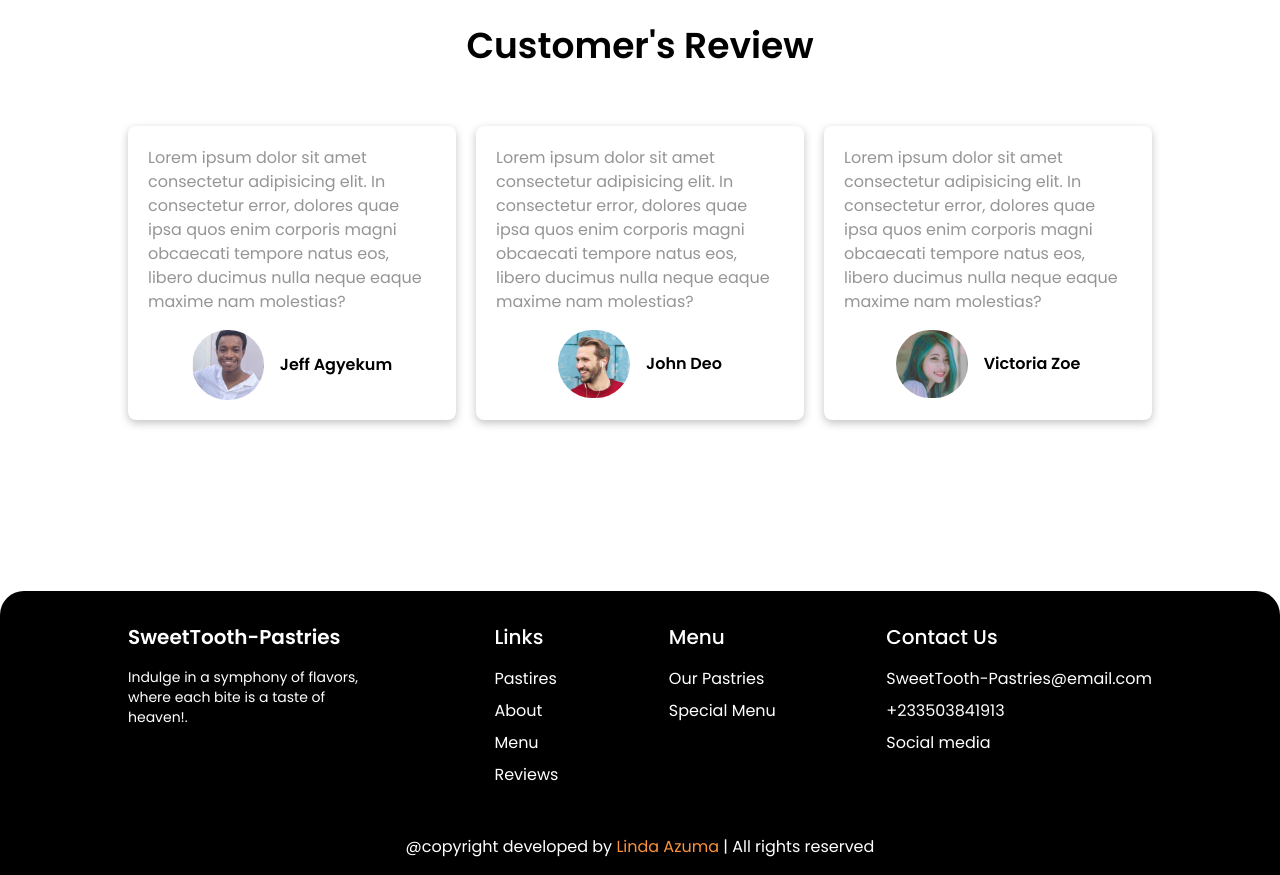
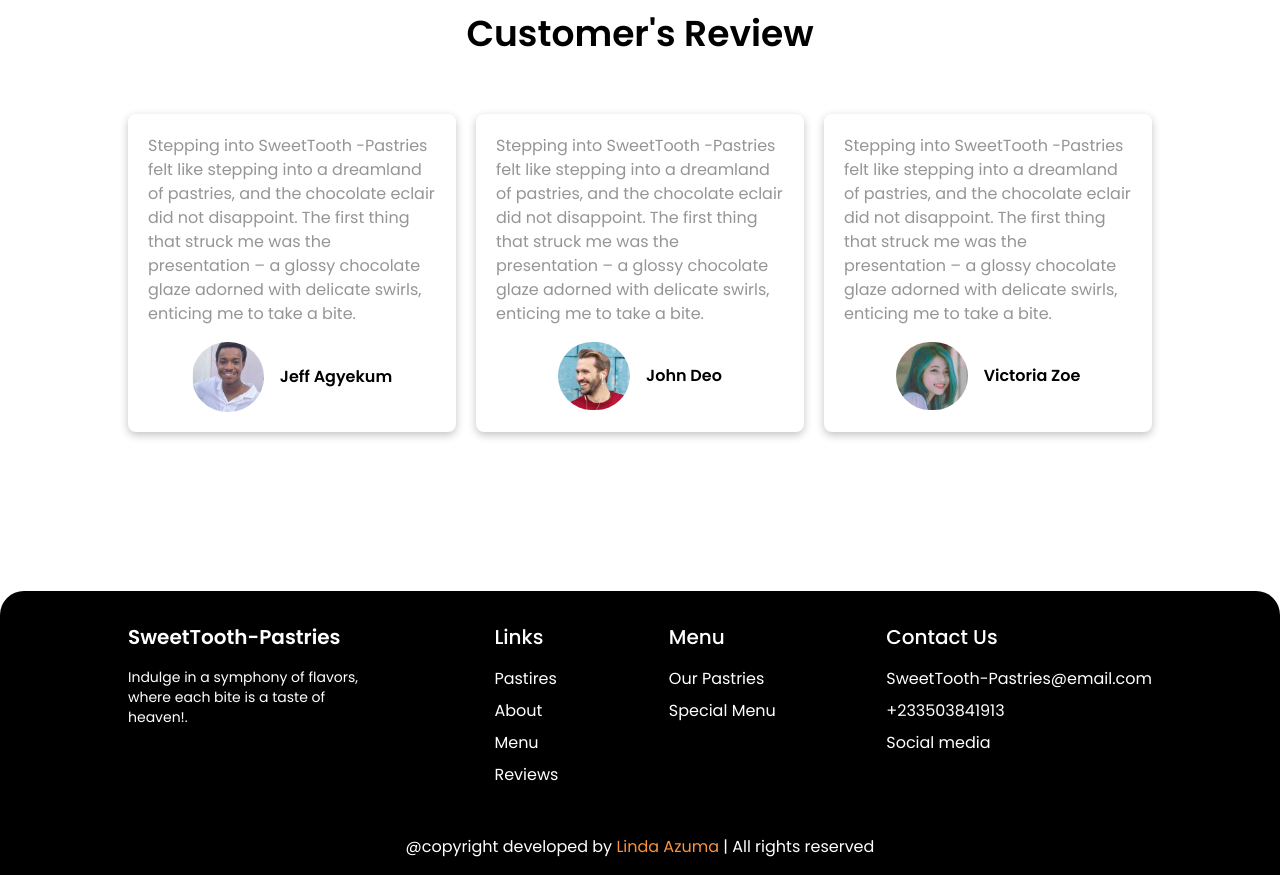
Before and after one commit to larissa-azuma/sweettooth-app, a React (Vite) app: page / in a window 1280 px wide. Shown: the part 3700-4575 px from the top of the page. Built offline with nearby package versions, Linux system fonts and the light colour scheme.

Commit message:
reviews updated

```diff
--- a/src/layouts/ReviewCard.jsx
+++ b/src/layouts/ReviewCard.jsx
@@ -5,10 +5,7 @@ const ReviewCard = (props) => {
     <div className=" w-full md:w-1/3 bg-white border-2 border-lightText md:border-none p-5 rounded-lg shadow-[rgba(0,_0,_0,_0.24)_0px_3px_8px]">
       <div>
         <p className=" text-lightText">
-          Lorem ipsum dolor sit amet consectetur adipisicing elit. In
-          consectetur error, dolores quae ipsa quos enim corporis magni
-          obcaecati tempore natus eos, libero ducimus nulla neque eaque maxime
-          nam molestias?
+        Stepping into SweetTooth -Pastries felt like stepping into a dreamland of pastries, and the chocolate eclair did not disappoint. The first thing that struck me was the presentation – a glossy chocolate glaze adorned with delicate swirls, enticing me to take a bite.
         </p>
       </div>
 
```
